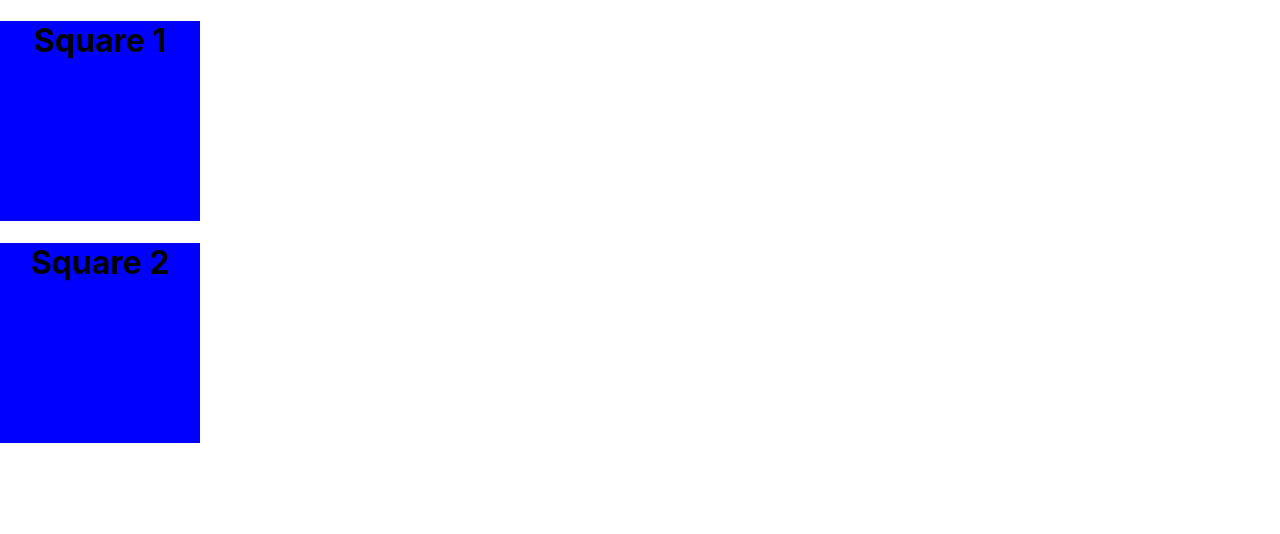
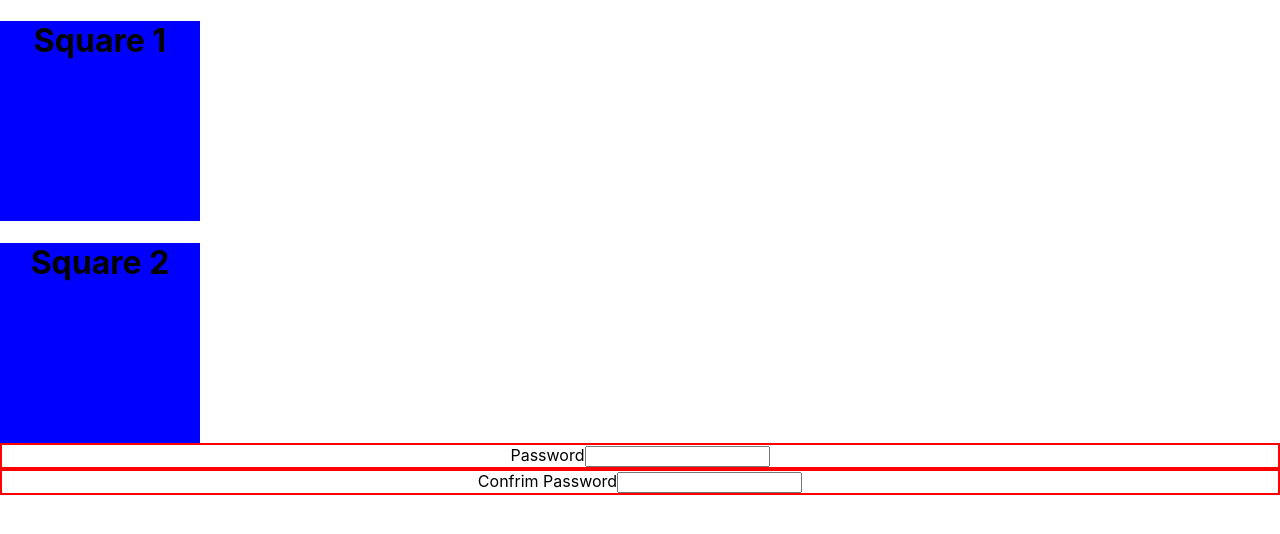
Before and after one commit to willnjl/10-react-continued, a React (Create React App) app: page / in a window 1280 px wide. Shown: the top 534 px of the page. Built offline with nearby package versions, Linux system fonts and the light colour scheme.

Commit message:
password working

```diff
--- a/src/App.js
+++ b/src/App.js
@@ -2,11 +2,13 @@ import React from "react";
 import logo from "./logo.svg";
 import "./App.css";
 import Squares from "./components/01-Squares/Squares";
+import SignUp from "./components/02-password/SignUp";
 
 function App() {
   return (
     <div className="App">
       <Squares />
+      <SignUp minimumLength={3} />
     </div>
   );
 }
--- /dev/null
+++ b/src/components/02-password/Password.js
@@ -0,0 +1,17 @@
+import React from "react";
+
+export default function Password({ label, valid, handleChange }) {
+  const style = {
+    border: "2px solid red",
+  };
+  return (
+    <div style={!valid ? style : null}>
+      <label htmlFor="password">{label}</label>
+      <input
+        name="password"
+        type="password"
+        onChange={(e) => handleChange(e)}
+      />
+    </div>
+  );
+}
--- /dev/null
+++ b/src/components/02-password/SignUp.js
@@ -0,0 +1,42 @@
+import React, { Component } from "react";
+import Password from "./Password";
+
+export default class SignUp extends Component {
+  constructor(props) {
+    super(props);
+
+    this.state = {
+      field01: "",
+      field02: "",
+    };
+  }
+
+  render() {
+    const { field01, field02 } = this.state;
+    const { minimumLength } = this.props;
+    return (
+      <div>
+        <Password
+          label="Password"
+          handleChange={(e) => {
+            this.setState({ field01: e.currentTarget.value });
+          }}
+          valid={
+            field01 === field02 &&
+            field01.length + field02.length >= minimumLength * 2
+          }
+        />
+        <Password
+          label="Confrim Password"
+          handleChange={(e) => {
+            this.setState({ field02: e.currentTarget.value });
+          }}
+          valid={
+            field01 === field02 &&
+            field01.length + field02.length >= minimumLength * 2
+          }
+        />
+      </div>
+    );
+  }
+}
```
